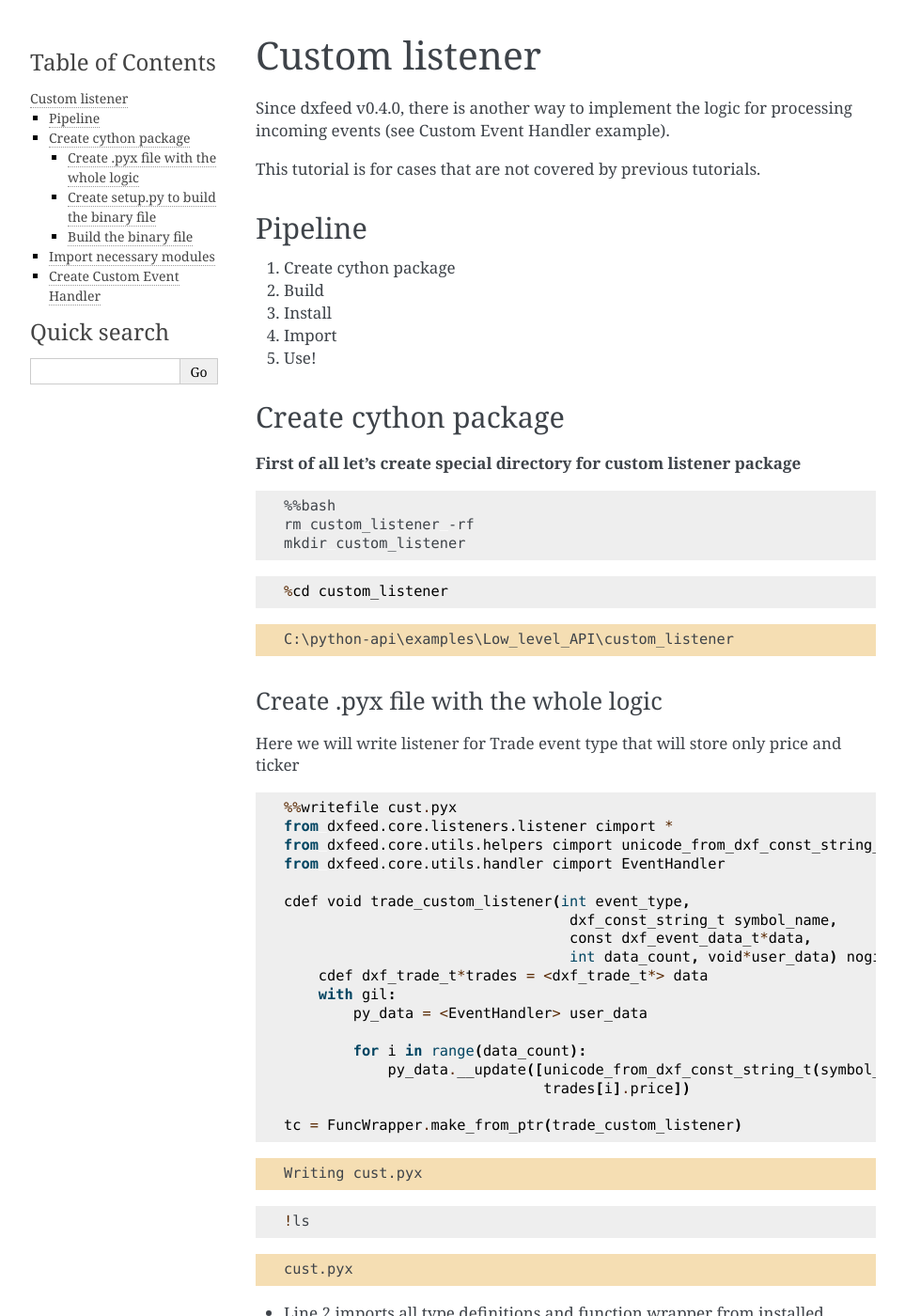
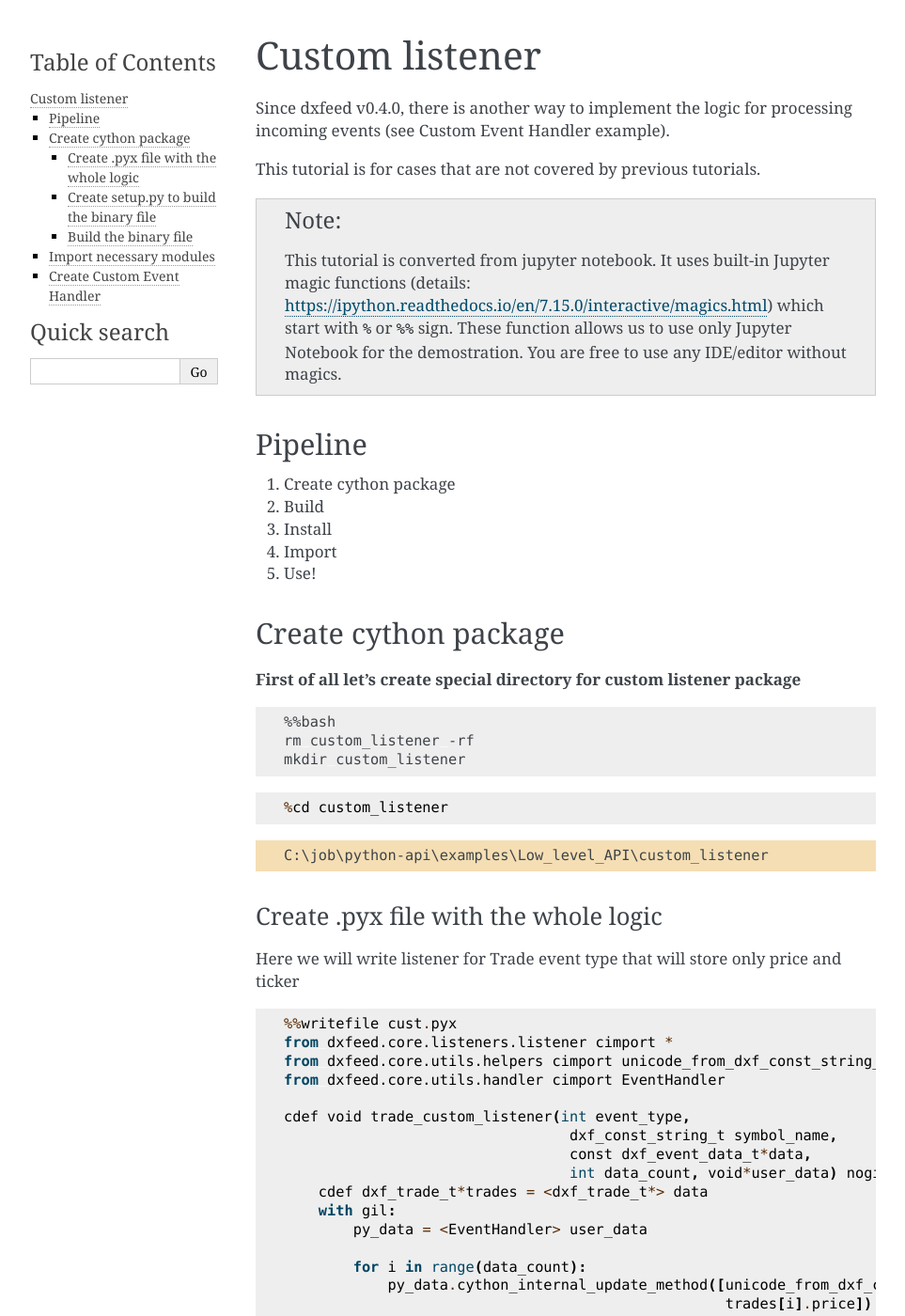
Before and after one commit to dxFeed/dxfeed-python-api, a Sphinx documentation site: the page built from docs/custom_listener.rst, in a window 1280 px wide and 1400 px high. Shown: the whole window at 94% size, without its empty margins (148-1111 px from the left). Built offline with Sphinx 7.4.7, drawn with Linux system fonts in a browser that asks for light colours; some of the changed text lies outside the part shown.

Commit message:
[EN-1570] Custom listener example docs edited

```diff
--- a/docs/custom_listener.rst
+++ b/docs/custom_listener.rst
@@ -7,6 +7,13 @@ Since dxfeed v0.4.0, there is another way to implement the logic for
 processing incoming events (see Custom Event Handler example).
 
 This tutorial is for cases that are not covered by previous tutorials.
+
+.. note::
+    This tutorial is converted from jupyter notebook. It uses built-in Jupyter magic functions (details:
+    https://ipython.readthedocs.io/en/7.15.0/interactive/magics.html) which
+    start with ``%`` or ``%%`` sign. These function allows us to use only
+    Jupyter Notebook for the demostration. You are free to use any
+    IDE/editor without magics.
 
 Pipeline
 ~~~~~~~~
@@ -36,7 +43,7 @@ package**
 
 .. code:: text
 
-    C:\python-api\examples\Low_level_API\custom_listener
+    C:\job\python-api\examples\Low_level_API\custom_listener
 
 
 Create .pyx file with the whole logic
@@ -61,8 +68,8 @@ price and ticker
             py_data = <EventHandler> user_data
 
             for i in range(data_count):
-                py_data.__update([unicode_from_dxf_const_string_t(symbol_name),
-                                  trades[i].price])
+                py_data.cython_internal_update_method([unicode_from_dxf_const_string_t(symbol_name),
+                                                       trades[i].price])
 
     tc = FuncWrapper.make_from_ptr(trade_custom_listener)
 
@@ -72,7 +79,7 @@ price and ticker
     Writing cust.pyx
 
 
-.. code:: ipython3
+.. code:: python3
 
     !ls
 
@@ -129,7 +136,7 @@ Create setup.py to build the binary file
 Build the binary file
 ^^^^^^^^^^^^^^^^^^^^^
 
-.. code:: ipython3
+.. code:: python3
 
     !python setup.py build_ext --inplace
 
@@ -140,14 +147,13 @@ Build the binary file
     [1/1] Cythonizing cust.pyx
     running build_ext
     building 'cust' extension
-    creating build
     ...
     Generating code
     Finished generating code
     copying build\lib.win-amd64-3.7\cust.cp37-win_amd64.pyd ->
 
 
-.. code:: ipython3
+.. code:: python3
 
     !ls
 
```
Also changed, not shown: other parts of docs/custom_listener.rst (+4 -7 lines).
